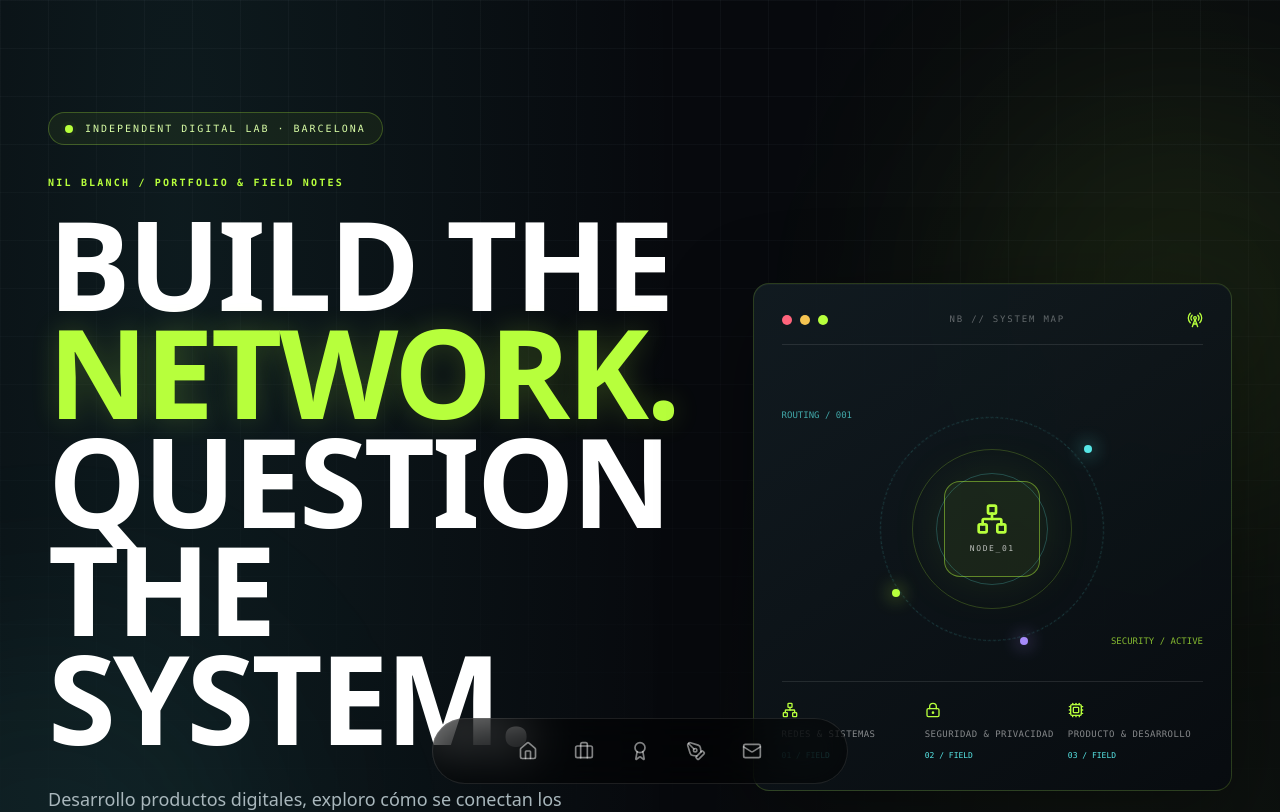
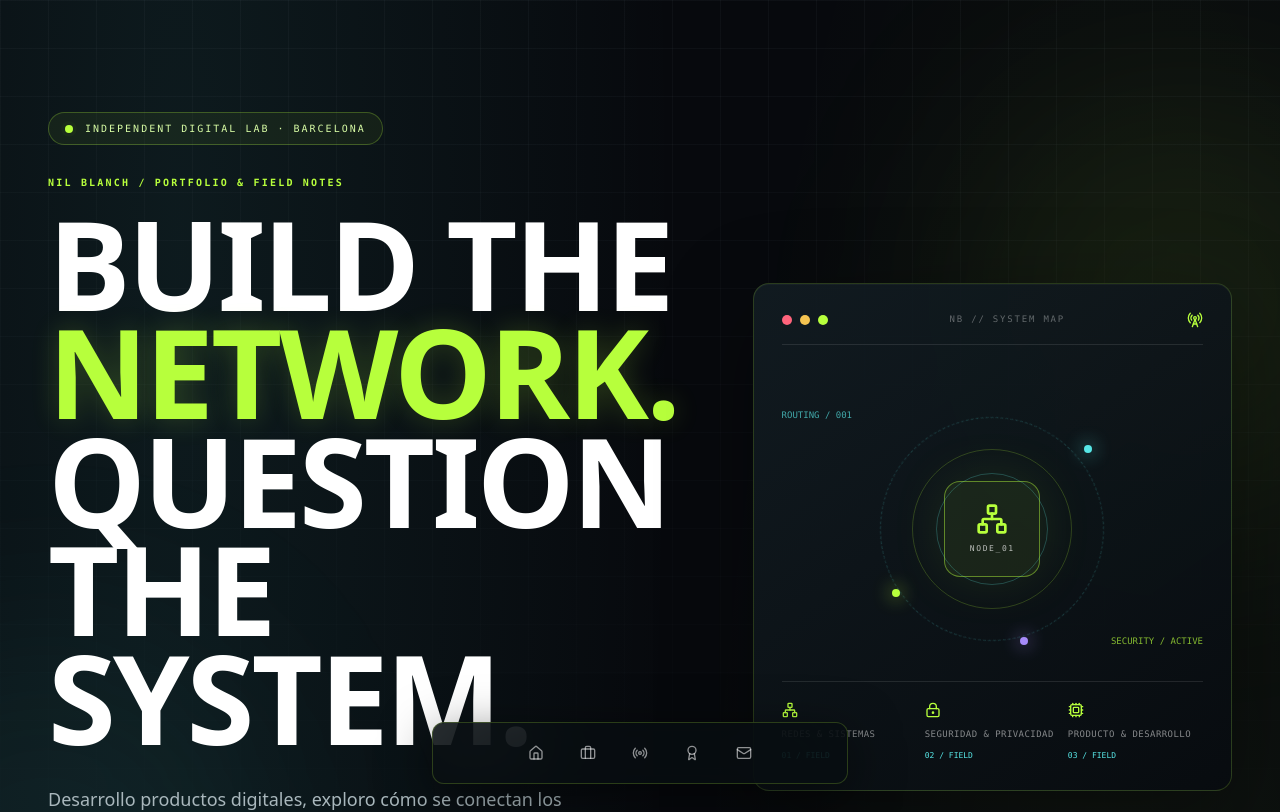
Before and after one commit to SoyNashi/blanchccv4, a Next.js app: page / in a window 1280 px wide. Shown: the top 812 px of the page. Built offline with nearby package versions, Linux system fonts and the light colour scheme.

Commit message:
Redesign supporting sections and navigation

```diff
--- a/src/components/ui/dock.tsx
+++ b/src/components/ui/dock.tsx
@@ -1,38 +1,28 @@
 "use client";
+
 import { motion } from "framer-motion";
-import { Home, Briefcase, Award, PenTool, Mail } from "lucide-react";
+import { Home, Briefcase, Award, Radio, Mail } from "lucide-react";
 import Link from "next/link";
 
 const DOCK_ITEMS = [
-  { icon: <Home className="h-5 w-5" />, label: "Inicio", href: "#hero" },
-  { icon: <Briefcase className="h-5 w-5" />, label: "Proyectos", href: "#projects" },
-  { icon: <Award className="h-5 w-5" />, label: "Certificados", href: "#certifications" },
-  { icon: <PenTool className="h-5 w-5" />, label: "Blog", href: "#blog" },
-  { icon: <Mail className="h-5 w-5" />, label: "Contacto", href: "#contact" },
+  { icon: <Home className="h-4 w-4" />, label: "Inicio", href: "#hero" },
+  { icon: <Briefcase className="h-4 w-4" />, label: "Proyectos", href: "#projects" },
+  { icon: <Radio className="h-4 w-4" />, label: "Enfoque", href: "#about-focus" },
+  { icon: <Award className="h-4 w-4" />, label: "Certificados", href: "#certifications" },
+  { icon: <Mail className="h-4 w-4" />, label: "Contacto", href: "#contact" },
 ];
 
-export const Dock = () => {
-  return (
-    <div className="fixed bottom-4 left-1/2 z-50 -translate-x-1/2 w-full max-w-md px-4">
-      <motion.div
-        initial={{ y: 100, opacity: 0 }}
-        animate={{ y: 0, opacity: 1 }}
-        className="flex items-center justify-center gap-1 sm:gap-2 rounded-full border border-white/10 bg-black/50 p-1 sm:p-2 backdrop-blur-xl mx-auto"
-      >
-        {DOCK_ITEMS.map((item) => (
-          <Link
-            key={item.label}
-            href={item.href}
-            aria-label={item.label}
-            className="group relative flex h-10 w-10 sm:h-12 sm:w-12 items-center justify-center rounded-full text-white/50 transition-all hover:bg-white/10 hover:text-white flex-shrink-0"
-          >
-            {item.icon}
-            <span className="absolute -top-10 scale-0 rounded bg-white px-2 py-1 text-[10px] font-bold uppercase text-black transition-all group-hover:scale-100 whitespace-nowrap">
-              {item.label}
-            </span>
-          </Link>
-        ))}
-      </motion.div>
-    </div>
-  );
-};
+export const Dock = () => (
+  <div className="fixed bottom-4 left-1/2 z-50 w-full max-w-md -translate-x-1/2 px-4">
+    <motion.nav initial={{ y: 80, opacity: 0 }} animate={{ y: 0, opacity: 1 }} aria-label="Navegación principal"
+      className="mx-auto flex items-center justify-center gap-1 rounded-xl border border-[#b7ff3c]/20 bg-[#080d11]/85 p-1.5 shadow-[0_12px_50px_rgba(0,0,0,.5)] backdrop-blur-2xl sm:gap-2 sm:p-2">
+      {DOCK_ITEMS.map(item => (
+        <Link key={item.label} href={item.href} aria-label={item.label}
+          className="group relative flex h-10 w-10 flex-shrink-0 items-center justify-center rounded-lg text-white/55 transition hover:bg-[#b7ff3c]/10 hover:text-[#b7ff3c] sm:h-11 sm:w-11">
+          {item.icon}
+          <span className="pointer-events-none absolute -top-10 scale-0 whitespace-nowrap rounded border border-[#b7ff3c]/25 bg-[#0b1116] px-2.5 py-1.5 font-mono text-[9px] uppercase tracking-widest text-[#d8fca5] opacity-0 transition group-hover:scale-100 group-hover:opacity-100">{item.label}</span>
+        </Link>
+      ))}
+    </motion.nav>
+  </div>
+);
```
